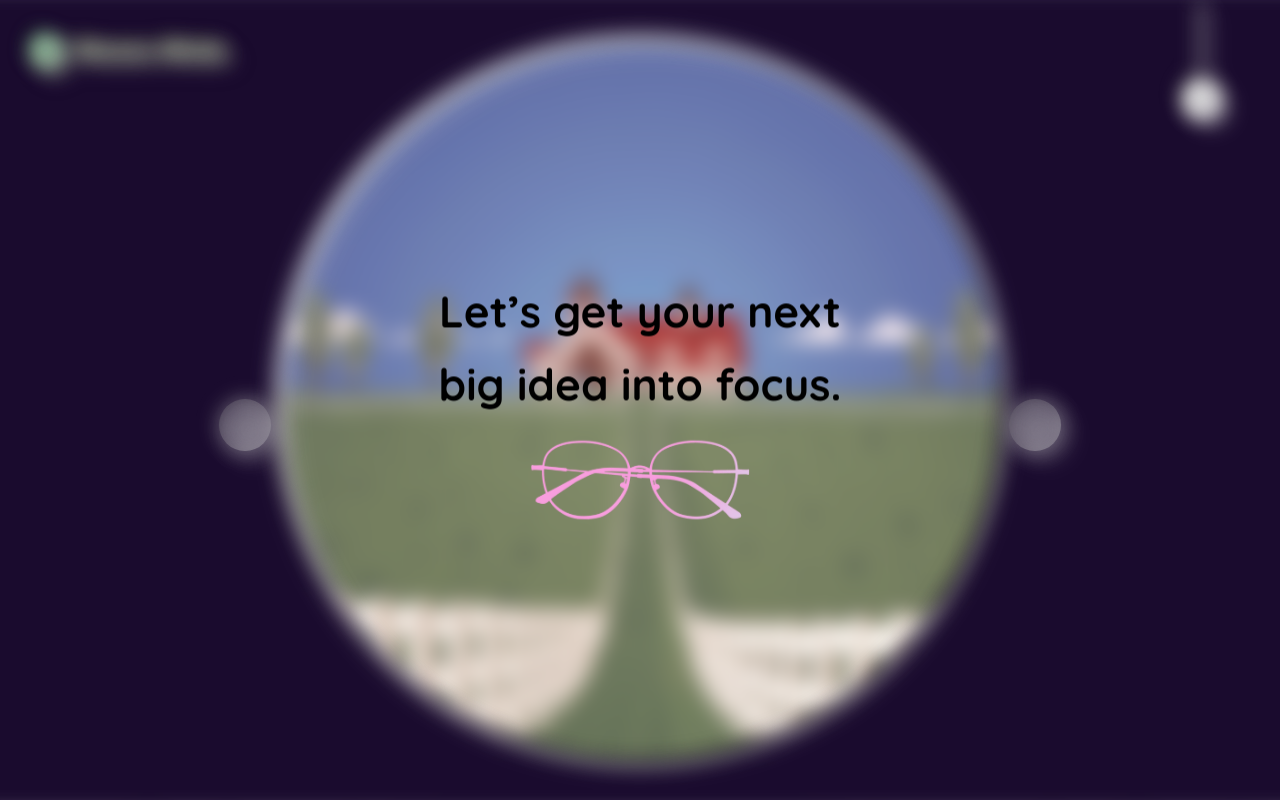
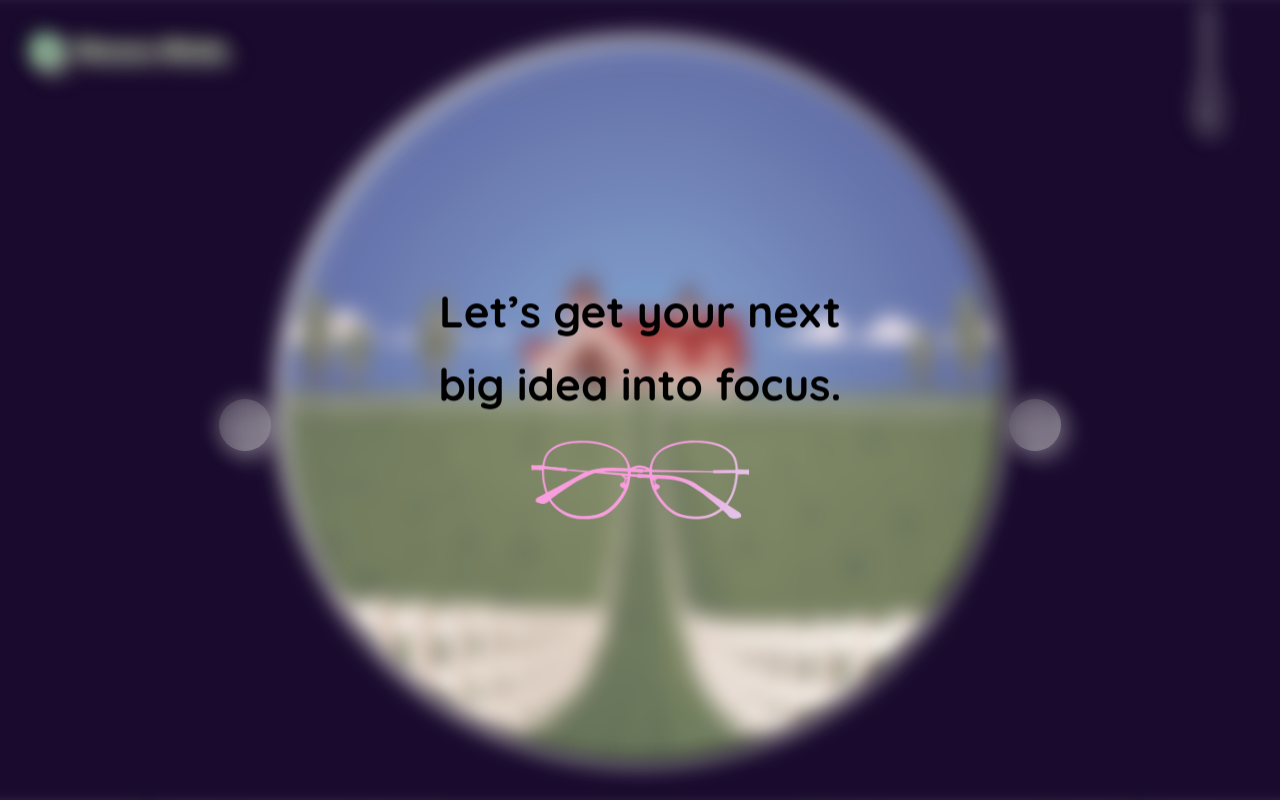
Before and after one commit to rmmindo/rheana-portfolio, a React (Vite) app in the folder apps/web/: page / in a window 1280 px wide. Built offline with nearby package versions, Linux system fonts and the light colour scheme.

Commit message:
style: reshape pull cord handle to asymmetrical glass pendant

```diff
--- a/apps/web/src/components/ThemeCord.jsx
+++ b/apps/web/src/components/ThemeCord.jsx
@@ -80,6 +80,7 @@ export default function ThemeCord() {
 
     if (dragY > 0) {
       setIsSnapping(true);
+      // Wait for the wobble animation to complete (1s)
       setTimeout(() => setIsSnapping(false), 1000);
     }
 
@@ -90,13 +91,16 @@ export default function ThemeCord() {
     document.documentElement.setAttribute('data-theme', theme);
   }, [theme]);
 
+  // Calculate scaling for the line stretch
   const scale = (80 + dragY) / 80;
 
+  // Extremely elastic bounce for the vertical snap back
   const springTransition = isSnapping ? 'transform 0.8s cubic-bezier(0.34, 1.56, 0.64, 1)' : 'none';
 
   return (
     <>
       <div className="theme-cord-wrapper" style={{ position: 'fixed', top: 0, right: '4rem', zIndex: 9000 }}>
+        {/* The assembly holds both the line and handle so they rotate as ONE solid object */}
         <div className={`theme-cord-assembly ${isSnapping ? 'is-snapping' : ''}`}>
           <div
             className="theme-cord-line"
--- a/apps/web/src/styles/components/_cord.scss
+++ b/apps/web/src/styles/components/_cord.scss
@@ -25,20 +25,35 @@
 
 /* The Handle */
 .theme-cord-handle {
-  width: 32px;
-  height: 32px;
-  border-radius: 50%;
+  width: 22px !important;
+  height: 48px !important;
+  /* Asymmetrical Radius: Flat/narrow top, round/bulbous bottom */
+  border-radius: 40% 40% 50% 50% / 10% 10% 40% 40% !important;
+  cursor: grab;
+
+  /* Flexbox to push the icon to the bottom */
+  display: flex !important;
+  flex-direction: column;
+  align-items: center;
+  justify-content: flex-end; /* Pushes content down */
+  padding-bottom: 6px; /* Spacing from the bottom edge */
+
+  /* Retain previous glassmorphism */
+  background: rgba(255, 255, 255, 0.1) !important;
+  backdrop-filter: blur(8px);
+  -webkit-backdrop-filter: blur(8px);
+  border: 1px solid rgba(255, 255, 255, 0.4);
+  box-shadow: 0 4px 12px rgba(0, 0, 0, 0.2);
+  color: white;
+  z-index: 2;
   will-change: transform;
+  touch-action: none;
+}
 
-  display: flex;
-  align-items: center;
-  justify-content: center;
-  background-color: white;
-  mix-blend-mode: difference;
-  color: black;
-  border: none;
-  padding: 0;
-  touch-action: none;
+.theme-cord-handle svg {
+  width: 14px;
+  height: 14px;
+  flex-shrink: 0;
 }
 
 @keyframes cord-wobble {
```
